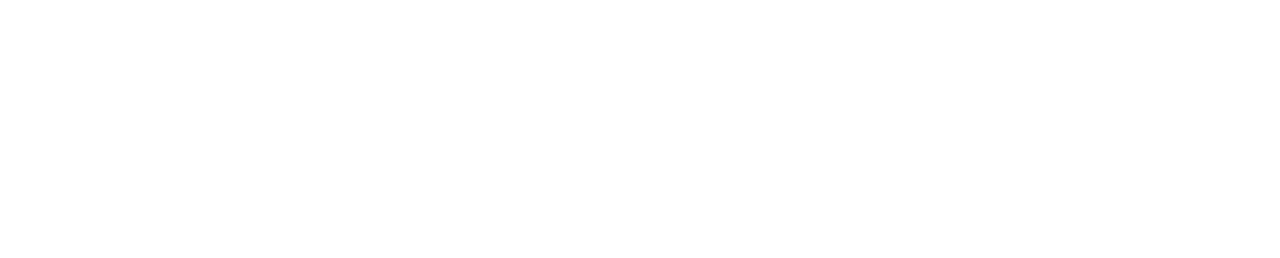
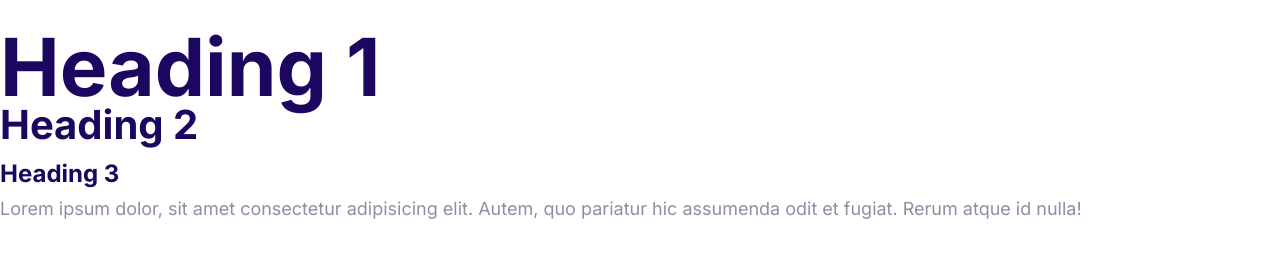
Before and after one commit to juancmontes13/juanshify, a plain HTML site: page index.html in a window 1280 px wide. Drawn offline with Linux system fonts and the light colour scheme.

Commit message:
Defined typography.

```diff
--- a/CSS/styles.css
+++ b/CSS/styles.css
@@ -1,7 +1,49 @@
 :root {
-    --color-primary: #2584ff;
-    --color-secondary: #00d9ff;
-    --color-accent: #ff3400;
-    --color-heading: #1b0760;
-    --color-heading: #918ca4;
+  --color-primary: #2584ff;
+  --color-secondary: #00d9ff;
+  --color-accent: #ff3400;
+  --color-heading: #1b0760;
+  --color-body: #918ca4;
 }
+/* Typography*/
+html {
+  font-size: 62.5%;
+}
+body {
+  font-family: Inter, Arial, Helvetica, sans-serif;
+  font-size: 2.4rem;
+  line-height: 2.5rem;
+  color: var(--color-body);
+}
+h1,
+h2,
+h3 {
+  color: var(--color-heading);
+  margin-bottom: 1rem;
+}
+h1 {
+  font-size: 7rem;
+}
+h2 {
+  font-size: 4rem;
+}
+h3 {
+  font-size: 3rem;
+}
+p {
+  margin-top: 0;
+}
+@media screen and (min-width: 1024px) {
+  body {
+    font-size: 1.8rem;
+  }
+  h1 {
+    font-size: 8rem;
+  }
+  h2 {
+    font-size: 4rem;
+  }
+  h3 {
+    font-size: 2.4rem;
+  }
+}
--- a/index.html
+++ b/index.html
@@ -8,10 +8,17 @@
     <title>Document</title>
     <link rel="stylesheet" href="CSS/normalize.css">
     <link rel="stylesheet" href="CSS/styles.css">
+    <link rel="preconnect" href="https://fonts.googleapis.com">
+    <link rel="preconnect" href="https://fonts.gstatic.com" crossorigin>
+    <link href="https://fonts.googleapis.com/css2?family=Inter:wght@400;700&display=swap" rel="stylesheet">
 </head>
 
 <body>
-
+    <h1>Heading 1</h1>
+    <h2>Heading 2</h2>
+    <h3>Heading 3</h3>
+    <p>Lorem ipsum dolor, sit amet consectetur adipisicing elit. Autem, quo pariatur hic assumenda odit et fugiat. Rerum
+        atque id nulla!</p>
 </body>
 
 </html>
```
